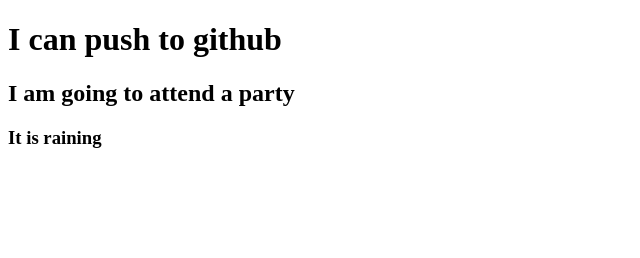
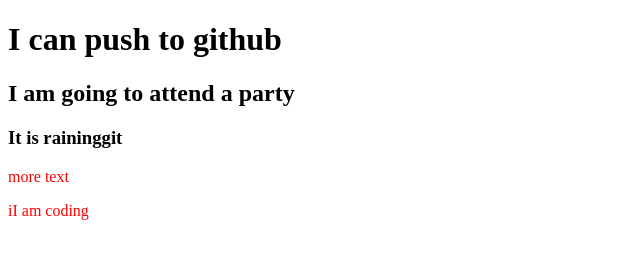
Before and after one commit to Afsana-Tasnim-Juha/my-third-repo, a plain HTML site: page index.html in a window 1280 px wide. Shown: the whole page, without its empty margins (0-640 px from the left). Drawn offline with Linux system fonts and the light colour scheme.

Commit message:
style added

```diff
--- a/index.html
+++ b/index.html
@@ -5,10 +5,13 @@
     <meta http-equiv="X-UA-Compatible" content="IE=edge">
     <meta name="viewport" content="width=device-width, initial-scale=1.0">
     <title>My third github repo</title>
+    <link rel="stylesheet" href="style.css">
 </head>
 <body>
     <h1>I can push to github</h1>
     <h2>I am going to attend a party</h2>
-    <h3>It is raining</h3>
+    <h3>It is raininggit</h3>
+    <p>more text</p>
+    <p>iI am coding </p>
 </body>
 </html>
--- /dev/null
+++ b/style.css
@@ -0,0 +1,3 @@
+p{
+    color: red;
+}
```
